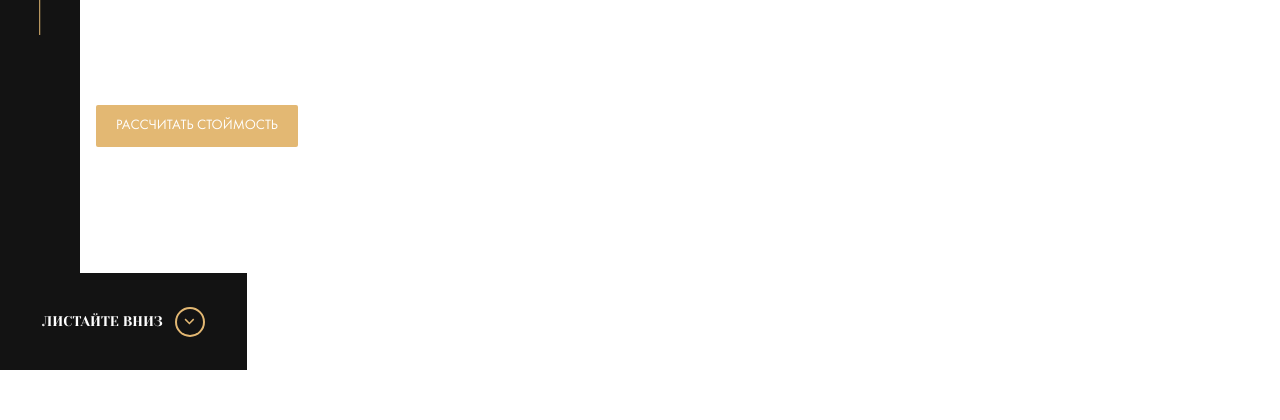
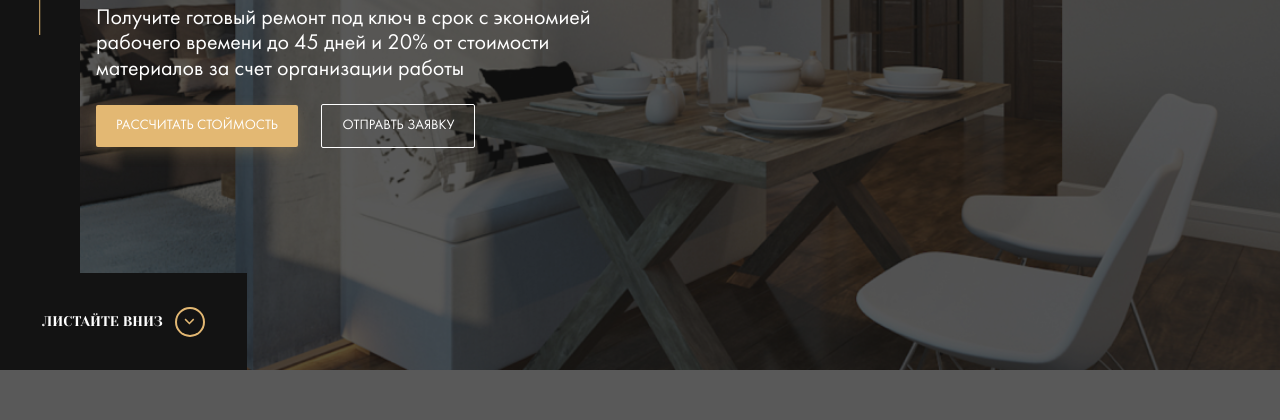
Before and after one commit to Webdevmaksim/Webdevmaksim.github.io, a website: page index.html in a window 1280 px wide. Shown: the part 430-850 px from the top of the page. Before the commit the page ends 800 px from the top, so only its background shows below. Drawn offline with Linux system fonts and the light colour scheme; files whose address does not match are found by name.

Commit message:
buttons shadows

```diff
--- a/sass/_interface.sass
+++ b/sass/_interface.sass
@@ -3,9 +3,15 @@
     border: none
     border-radius: 2px
     text-transform: uppercase
+    &:hover
+        cursor: pointer
     &--primary
         background-color: $primary
         color: $light
+        box-shadow: 0px 5px 15px rgba($primary, 0.2)
+        transition: box-shadow 0.3s
+        &:hover
+            box-shadow: none
     &--outline
         border: 1px solid $light
         background-color: transparent
--- a/sass/templates/_header.sass
+++ b/sass/templates/_header.sass
@@ -19,6 +19,9 @@
         color: $light
         text-transform: uppercase
         margin-right: 40px
+        transition: color 0.2s
+        &:hover
+            color: $primary
 .phone
     color: $primary
 .contacts
--- a/sass/templates/_hero.sass
+++ b/sass/templates/_hero.sass
@@ -1,10 +1,19 @@
 .hero
-    padding-top: 100px
     position: relative
     display: flex
     flex-direction: column
-    background: $dark url('../img/hero/main-bg.jpg') no-repeat center cover
+    justify-content: center
+    align-items: flex-start
+    padding-top: 100px
+    background: $dark url('../img/hero/main-bg.jpg') no-repeat center / cover
     height: 100vh
+    color: $light
+    &::before
+        content: ''
+        position: absolute
+        width: 100%
+        height: 100%
+        background-color: rgba($dark, 0.7)
     &__instagram
         left: 0
         top: 0
@@ -36,7 +45,7 @@
 
 
     &__content
-        color: $light
+        position: relative
         max-width: 670px
     &__text
         font-size: 22px
```
Also changed, not shown: css/style.css.
